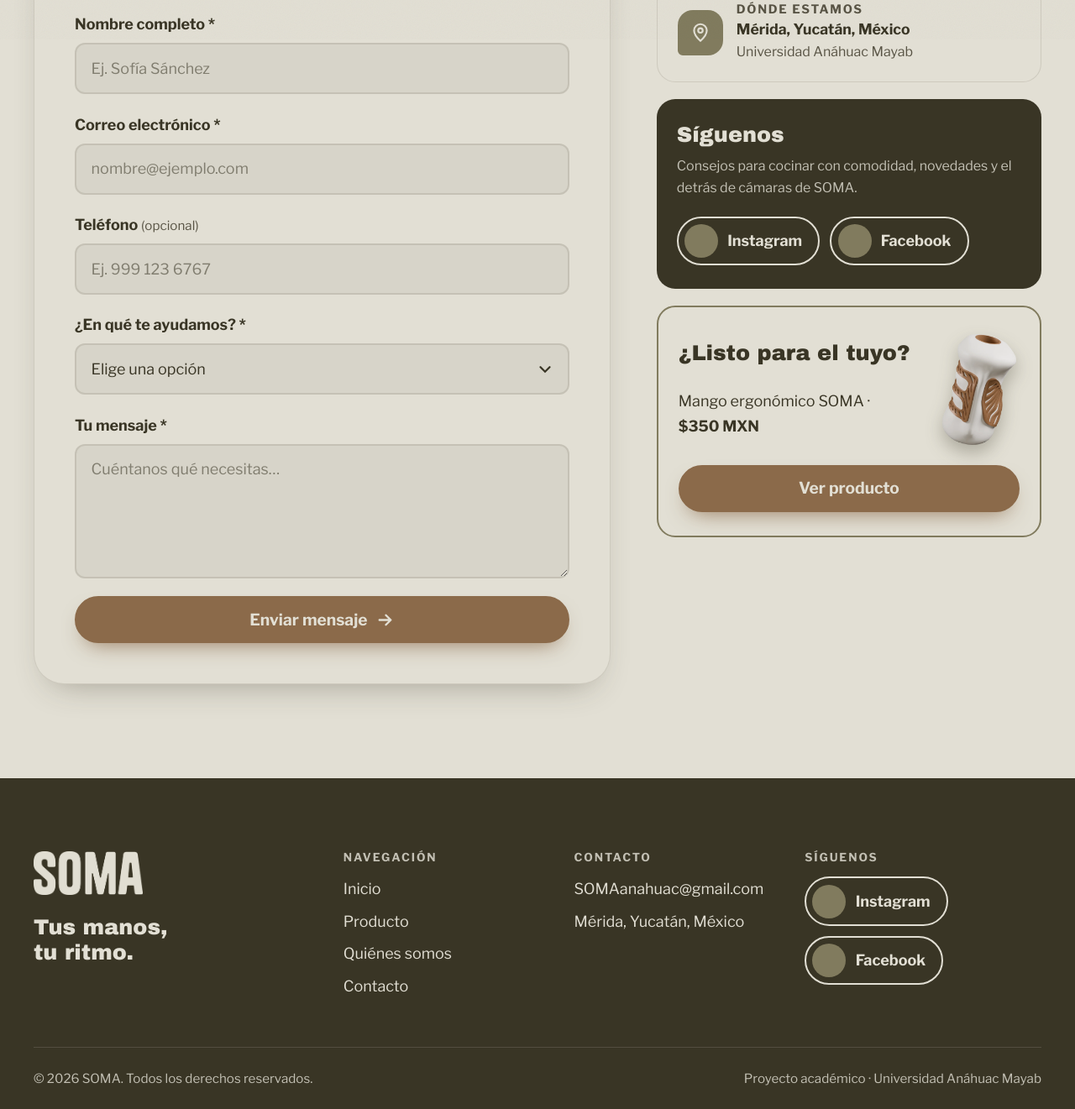
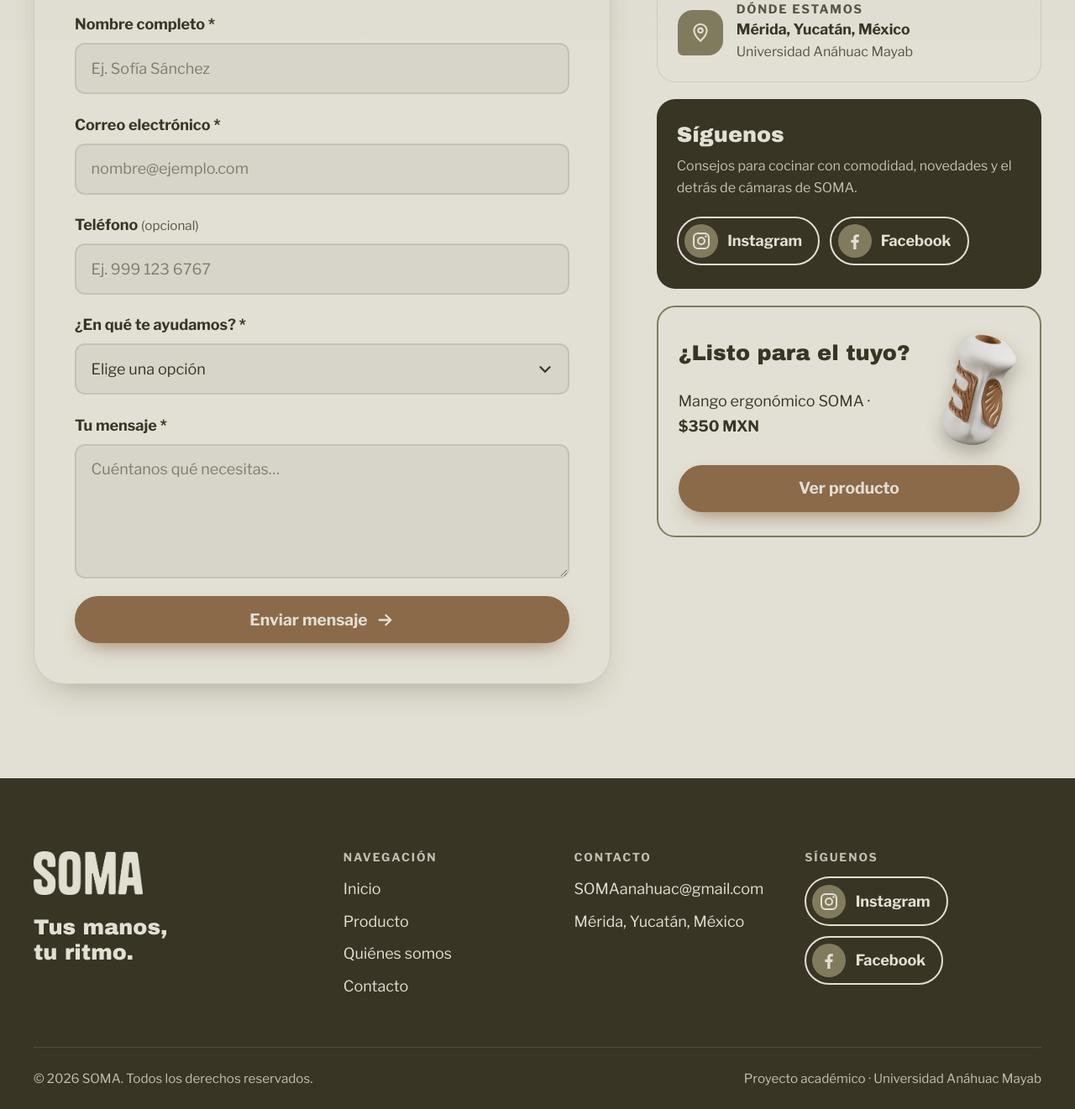
Before and after one commit to XSSG/SOMA-pagina-web, a plain HTML site: page contacto.html in a window 1280 px wide. Shown: the part 753-2074 px from the top of the page at 84% size. Drawn offline with nearby package versions, Linux system fonts and the light colour scheme; a web font is replaced by a local one.

Commit message:
Íconos de Instagram y Facebook en los enlaces a redes
Reemplaza los círculos vacíos por íconos SVG en color arena.

Co-Authored-By: Claude Opus 5.5 <noreply@anthropic.com>

```diff
--- a/contacto.html
+++ b/contacto.html
@@ -179,13 +179,13 @@
             <ul class="social-list">
               <li>
                 <a class="social-link" href="https://www.instagram.com/somaanahuac/" target="_blank" rel="noopener">
-                  <span class="social-link__icon" aria-hidden="true"><!-- ícono Instagram --></span>Instagram
+                  <span class="social-link__icon" aria-hidden="true"><svg viewBox="0 0 24 24" fill="none" stroke="currentColor" stroke-width="2" stroke-linecap="round" stroke-linejoin="round"><rect x="3" y="3" width="18" height="18" rx="5"/><circle cx="12" cy="12" r="4"/><circle cx="17.5" cy="6.5" r="1.2" fill="currentColor" stroke="none"/></svg></span>Instagram
                 </a>
               </li>
               <li>
                 <!-- PENDIENTE: reemplaza "#" por la URL de la página de Facebook -->
                 <a class="social-link" href="#" target="_blank" rel="noopener">
-                  <span class="social-link__icon" aria-hidden="true"><!-- ícono Facebook --></span>Facebook
+                  <span class="social-link__icon" aria-hidden="true"><svg viewBox="0 0 24 24" fill="currentColor"><path d="M13.5 22v-8h2.7l.4-3.2h-3.1V8.8c0-.9.3-1.6 1.6-1.6h1.7V4.3c-.3 0-1.3-.1-2.5-.1-2.5 0-4.1 1.5-4.1 4.2v2.4H7.4V14h2.8v8z"/></svg></span>Facebook
                 </a>
               </li>
             </ul>
@@ -230,9 +230,9 @@
         <div>
           <h2 class="footer-title">Síguenos</h2>
           <ul class="social-list">
-            <li><a class="social-link" href="https://www.instagram.com/somaanahuac/" target="_blank" rel="noopener"><span class="social-link__icon" aria-hidden="true"><!-- ícono Instagram --></span>Instagram</a></li>
+            <li><a class="social-link" href="https://www.instagram.com/somaanahuac/" target="_blank" rel="noopener"><span class="social-link__icon" aria-hidden="true"><svg viewBox="0 0 24 24" fill="none" stroke="currentColor" stroke-width="2" stroke-linecap="round" stroke-linejoin="round"><rect x="3" y="3" width="18" height="18" rx="5"/><circle cx="12" cy="12" r="4"/><circle cx="17.5" cy="6.5" r="1.2" fill="currentColor" stroke="none"/></svg></span>Instagram</a></li>
             <!-- PENDIENTE: reemplaza "#" por la URL de la página de Facebook -->
-            <li><a class="social-link" href="#" target="_blank" rel="noopener"><span class="social-link__icon" aria-hidden="true"><!-- ícono Facebook --></span>Facebook</a></li>
+            <li><a class="social-link" href="#" target="_blank" rel="noopener"><span class="social-link__icon" aria-hidden="true"><svg viewBox="0 0 24 24" fill="currentColor"><path d="M13.5 22v-8h2.7l.4-3.2h-3.1V8.8c0-.9.3-1.6 1.6-1.6h1.7V4.3c-.3 0-1.3-.1-2.5-.1-2.5 0-4.1 1.5-4.1 4.2v2.4H7.4V14h2.8v8z"/></svg></span>Facebook</a></li>
           </ul>
         </div>
       </div>
--- a/css/components.css
+++ b/css/components.css
@@ -254,8 +254,7 @@
 
 /* -------------------------------------------------------------------------
    4. REDES SOCIALES
-   Estructura lista para tus íconos: coloca tu <img> o <svg> dentro de
-   .social-link__icon. Si el span queda vacío se muestra un círculo olivo.
+   Íconos de Instagram y Facebook en SVG (color arena sobre círculo olivo).
    ------------------------------------------------------------------------- */
 .social-list { list-style: none; padding: 0; display: flex; flex-wrap: wrap; gap: .75rem; }
 .social-link {
@@ -280,6 +279,8 @@
   flex: none;
 }
 .social-link__icon img, .social-link__icon svg { width: 60%; height: 60%; object-fit: contain; }
+.social-link__icon { color: var(--arena); transition: transform .3s var(--ease); }
+.social-link:hover .social-link__icon { transform: rotate(-8deg) scale(1.08); }
 .social-link:hover { background: var(--carbon); color: var(--arena); border-color: var(--carbon); }
 .site-footer .social-link:hover, .bg-carbon .social-link:hover { background: var(--arena); color: var(--carbon); border-color: var(--arena); }
 
```
Also changed, not shown: index.html (+2 -2 lines), producto.html (+2 -2 lines), quienes-somos.html (+2 -2 lines).
